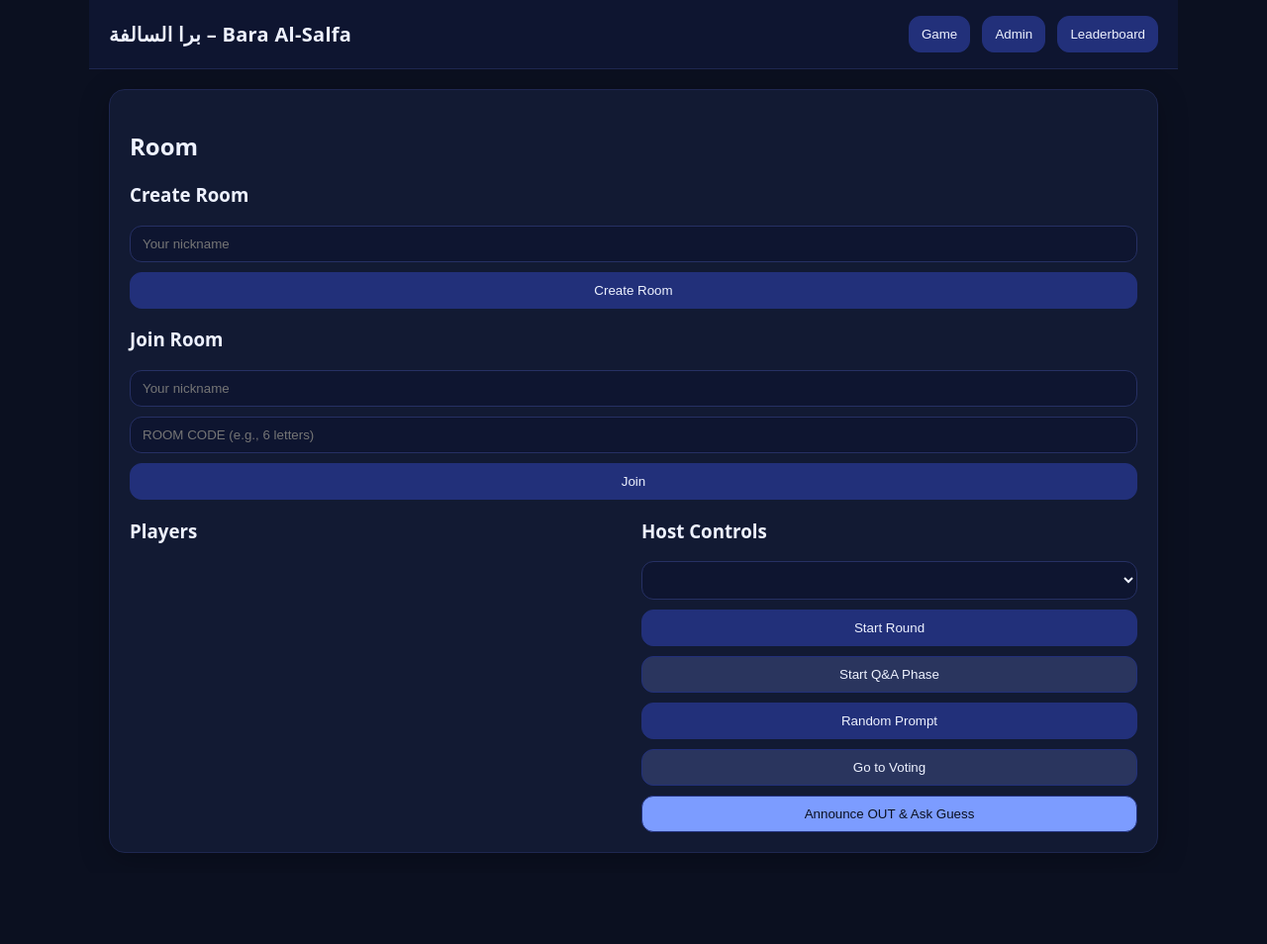
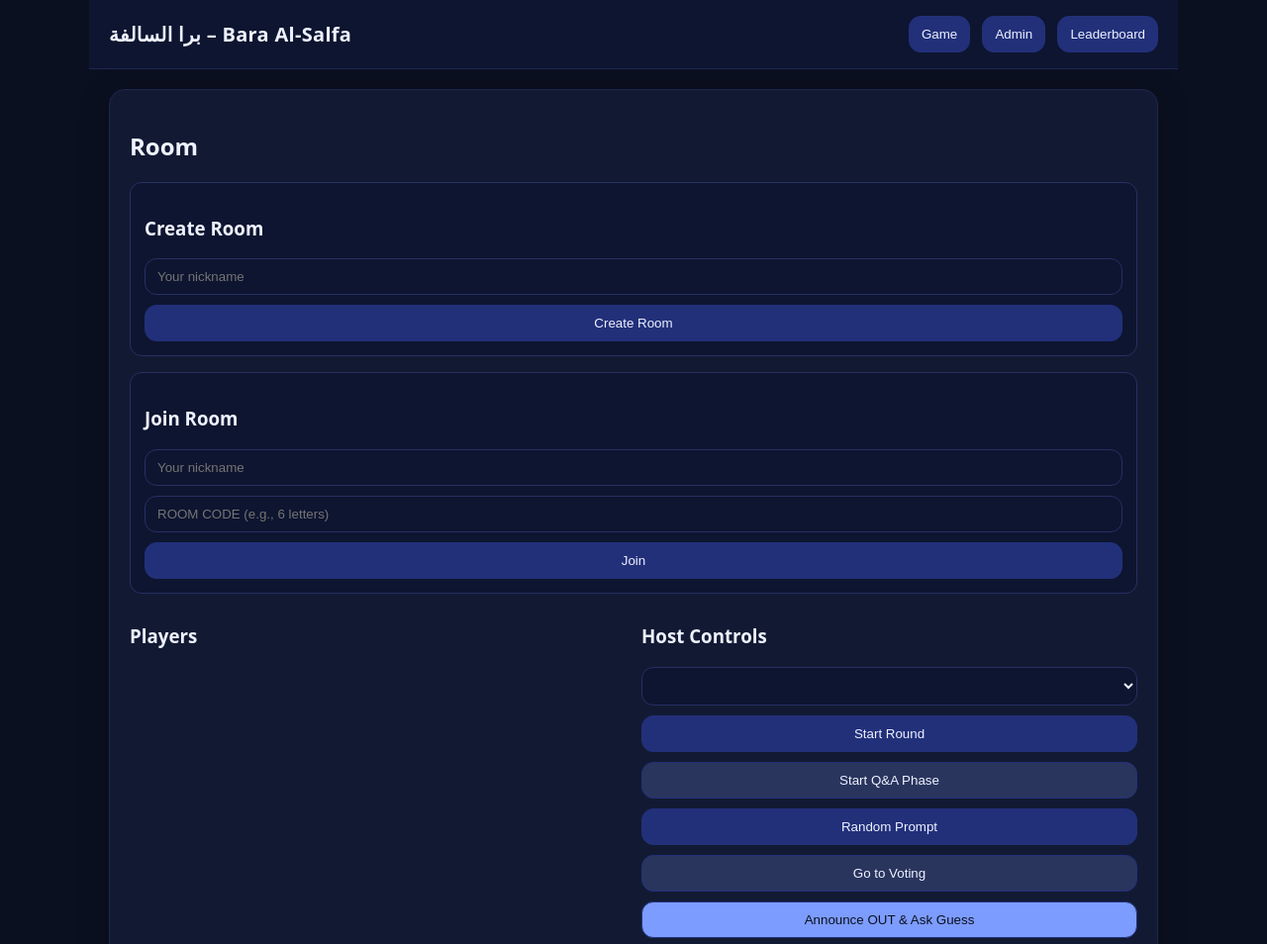
Before and after one commit to alkateb/inout, a website: page public/index.html in a window 1280 px wide. Shown: the top 954 px of the page at 99% size. Before the commit the page ends 882 px from the top, so only its background shows below. Drawn offline with nearby package versions, Linux system fonts and the light colour scheme; no server answers.

Commit message:
Update style.css

```diff
--- a/public/style.css
+++ b/public/style.css
@@ -35,6 +35,10 @@ ul { margin:0; padding-left:20px; }
 .item { display:flex; justify-content:space-between; align-items:center; padding:6px 8px; border-radius:8px; }
 .item:hover { background:#0f1734; }
 
+/* New: clearer stacked room actions */
+.room-actions { display:flex; flex-direction:column; gap:16px; margin-bottom: 12px; }
+.room-block { padding:14px; border:1px solid #263064; border-radius:12px; background:#0e1530; }
+
 @media (max-width: 820px){
   .grid.two { grid-template-columns: 1fr; }
   .grid.three { grid-template-columns: repeat(2, 1fr);}
```
